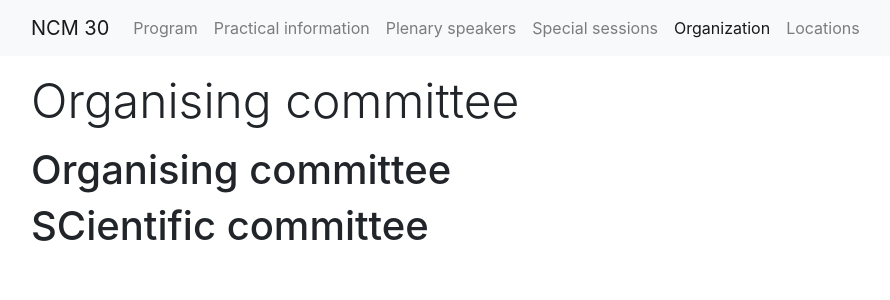
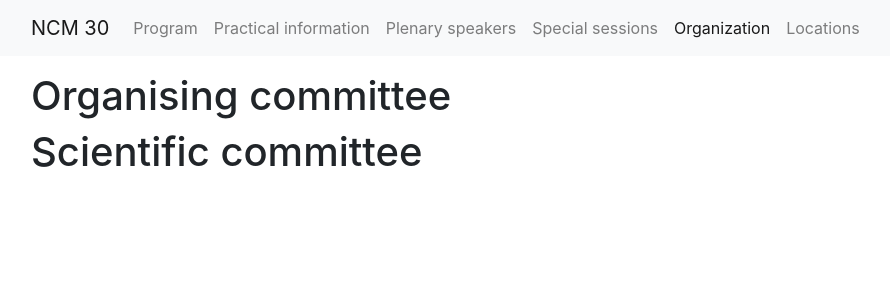
Before and after one commit to IslenskaStaerdfraedafelagid/ncm30-website, a Jekyll site: the page built from organization/index.md, in a window 1280 px wide. Shown: the top 300 px of the page, without its empty margins (54-944 px from the left). Built offline with Jekyll 4.4.1, drawn with Linux system fonts in a browser that asks for light colours; our own code applies the rules of GitHub Pages for plain Markdown files; part of the change alters nothing that is shown.

Commit message:
Update index.md

```diff
--- a/organization/index.md
+++ b/organization/index.md
@@ -1,5 +1,7 @@
-
+---
+layout: default
+---
 
 # Organising committee
 
-# SCientific committee
+# Scientific committee
```
